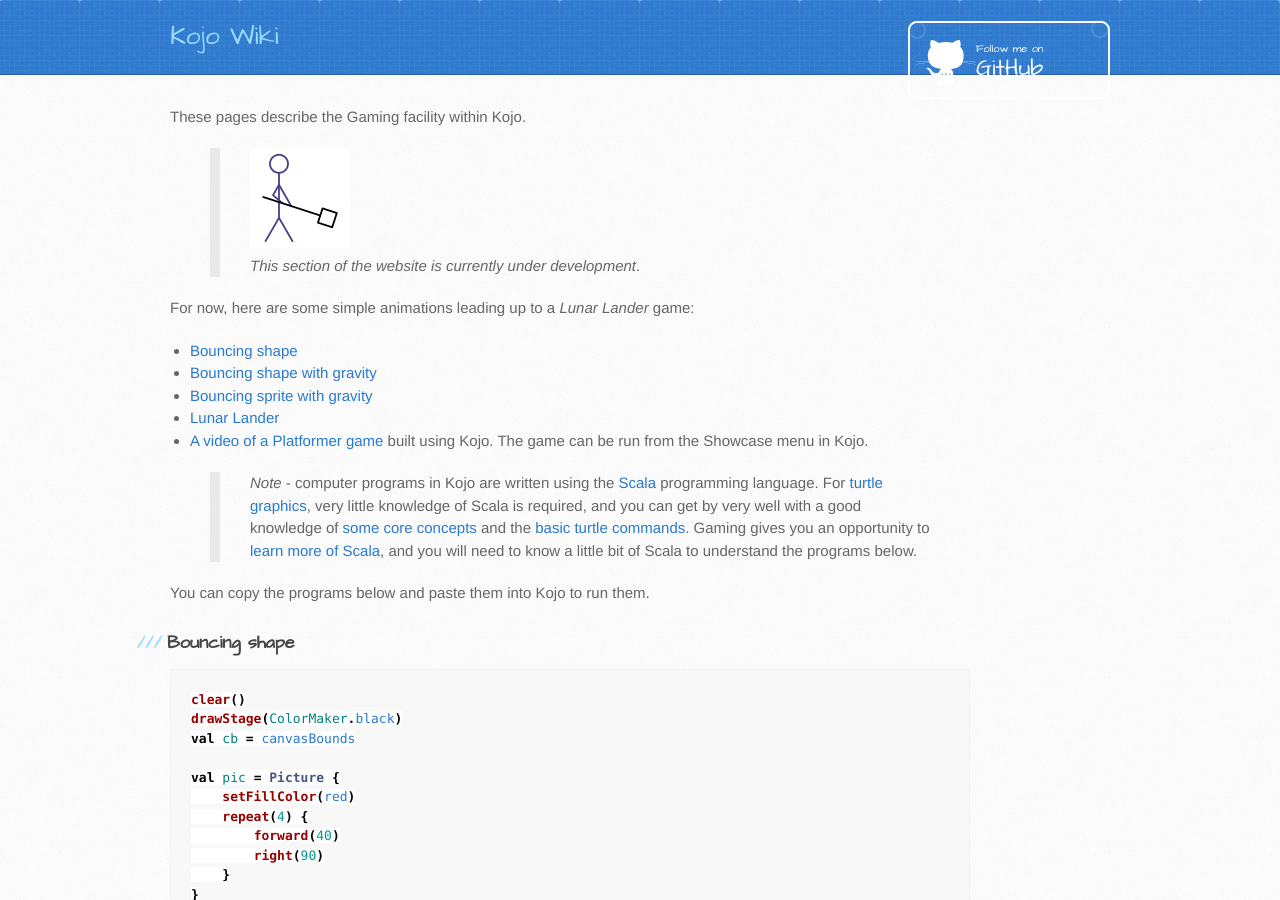
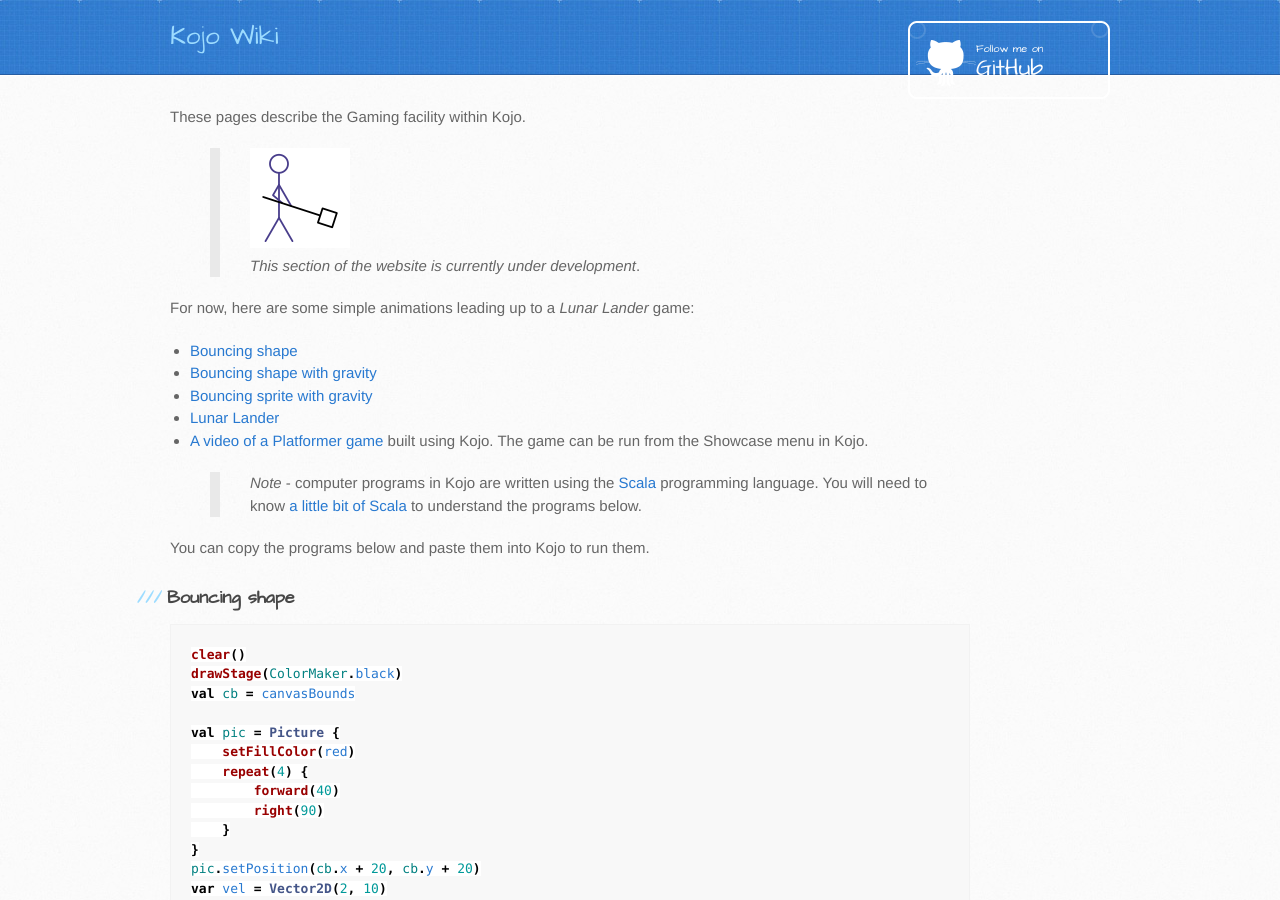
Before and after one commit to kojodoc/kojodoc.github.io, a Jekyll site: the page built from gaming-index.md, in a window 1280 px wide and 900 px high. Built offline with Jekyll 4.4.1, drawn with Linux system fonts in a browser that asks for light colours; our own code applies the rules of GitHub Pages for plain Markdown files; the repository's description, which GitHub fills in, is left out.

Commit message:
Tweak gaming index.

```diff
--- a/gaming-index.md
+++ b/gaming-index.md
@@ -10,7 +10,7 @@ For now, here are some simple animations leading up to a *Lunar Lander* game:
 * [Lunar Lander](#lunar-lander)
 * [A video of a Platformer game](https://www.youtube.com/watch?v=QytErHlrUpY) built using Kojo. The game can be run from the Showcase menu in Kojo.
 
-> *Note* - computer programs in Kojo are written using the [Scala](http://scala-lang.org) programming language. For [turtle graphics](turtle-index.html), very little knowledge of Scala is required, and you can get by very well with a good knowledge of [some core concepts](concepts/turtle-core-ideas.html) and the [basic turtle commands](reference/turtle.html). Gaming gives you an opportunity to [learn more of Scala](concepts/scala-essentials.html), and you will need to know a little bit  of Scala to understand the programs below.
+> *Note* - computer programs in Kojo are written using the [Scala](http://scala-lang.org) programming language. You will need to know [a little bit of Scala](concepts/scala-essentials.html) to understand the programs below.
 
 You can copy the programs below and paste them into Kojo to run them.
 
```
